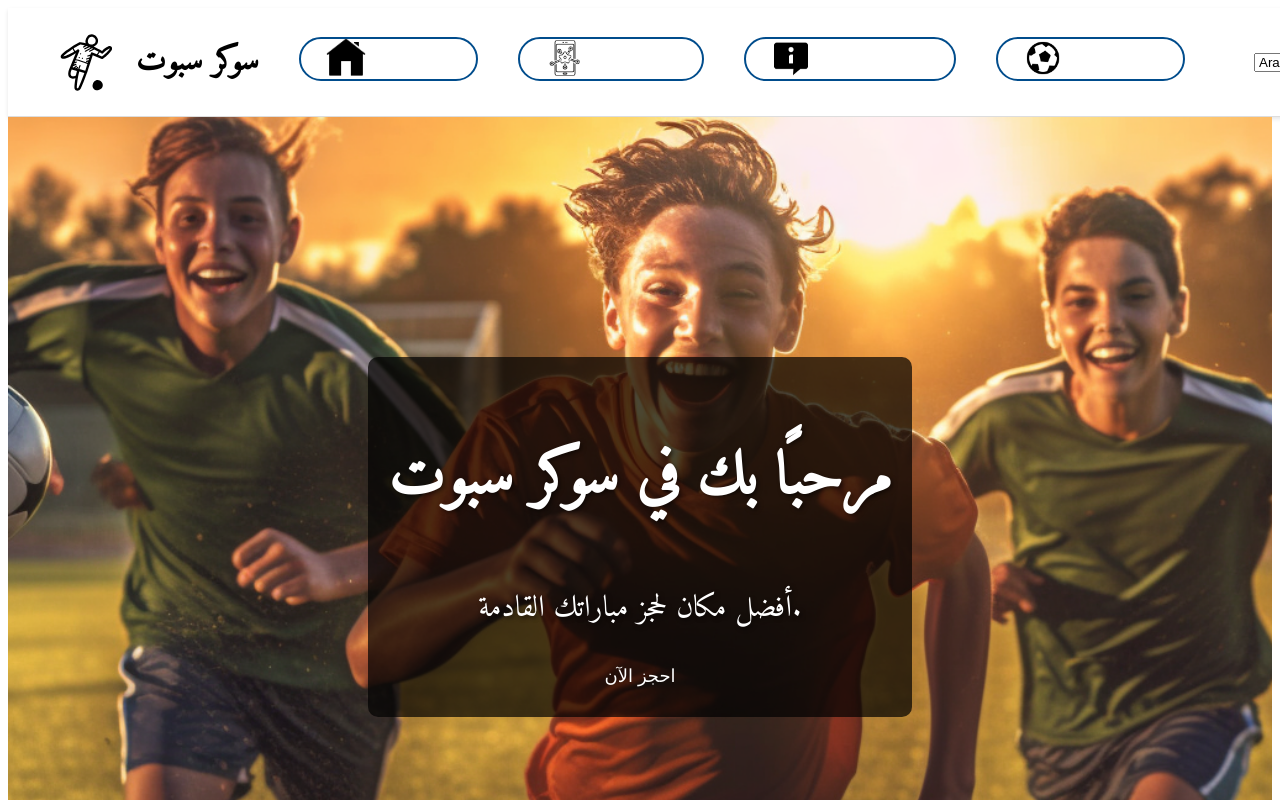
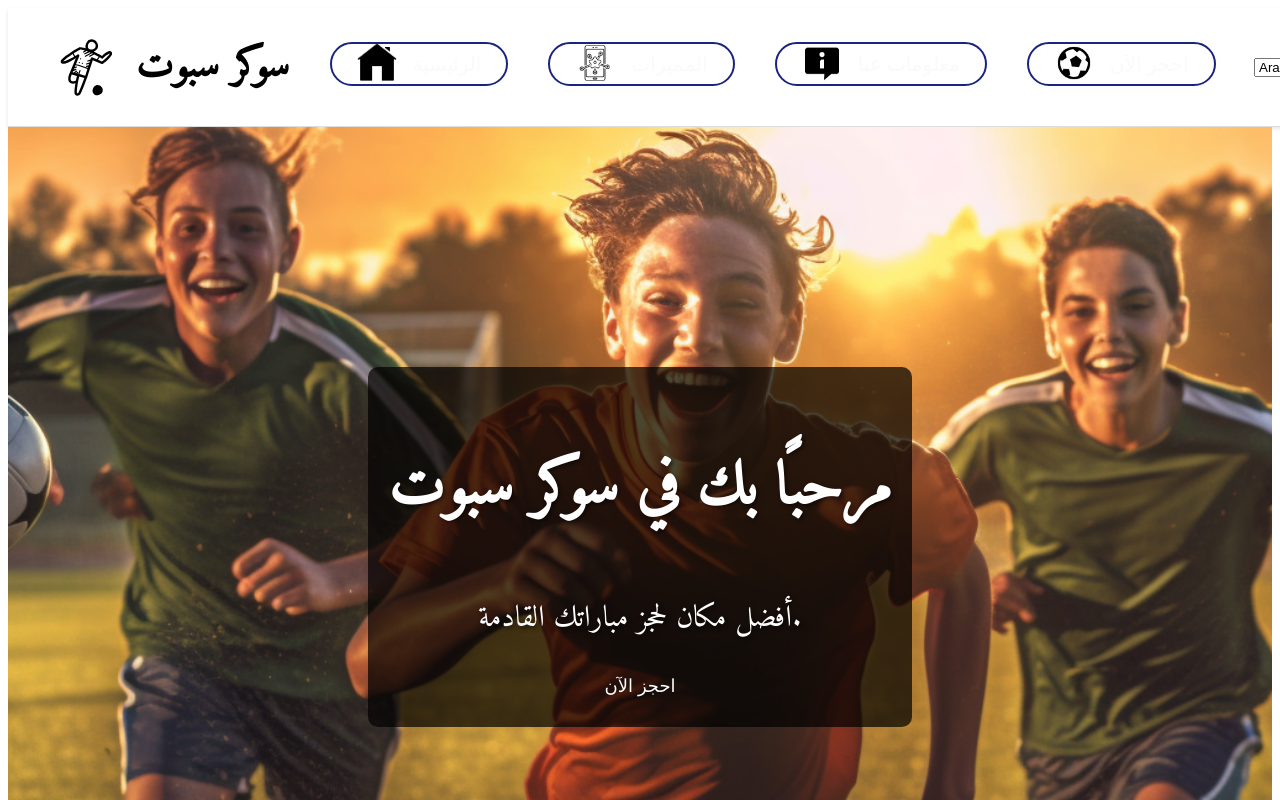
Before and after one commit to M0st4f4h4ss4n/soccerspot-mvp, a React (Create React App) app in the folder client/: page / in a window 1280 px wide. Shown: the top 800 px of the page. Built offline with nearby package versions, Linux system fonts and the light colour scheme.

Commit message:
Enhanced CSS styles for Features and Header

```diff
--- a/client/src/styling/features.module.css
+++ b/client/src/styling/features.module.css
@@ -17,7 +17,7 @@
   width: 100%;
   height: 100%;
   background: rgba(0, 0, 0, 0.5);
-  backdrop-filter: blur(10px); /* add blur effect */
+  backdrop-filter: blur(20px); /* add blur effect */
   z-index: 1;
 }
 
@@ -39,7 +39,7 @@
 
 .title {
   margin-bottom: 20px;
-  font-size: 60px;
+  font-size: 70px;
   font-weight: bold;
   animation: fadeIn 2s;
   text-shadow: 2px 2px 4px rgba(0, 0, 0, 0.5);
@@ -47,7 +47,7 @@
 
 .feature {
   margin-bottom: 20px;
-  font-size: 30px;
+  font-size: 35px;
   animation: fadeIn 2s;
   text-shadow: 2px 2px 4px rgba(0, 0, 0, 0.5);
 }
--- a/client/src/styling/header.module.css
+++ b/client/src/styling/header.module.css
@@ -4,9 +4,9 @@
 :root {
   --icon-size: 40px;
   --transition-speed: 0.5s;
-  --color-primary: #004c8c; /* Dark Imperial Blue */
-  --color-secondary: #50c878; /* Emerald Green */
-  --color-text: #ffffff; /* White */
+  --color-primary: #1a237e; /* Dark Imperial Blue */
+  --color-secondary: #4caf50; /* Emerald Green */
+  --color-text: #fafafa; /* White */
 }
 
 .icon {
@@ -37,7 +37,7 @@
   width: 100%;
   left: 0;
   right: 0;
-  padding: 1rem 2rem;
+  padding: 2rem 3rem;
   background-color: #fff;
   border-bottom: 1px solid #ddd;
   box-shadow: 0px 2px 4px rgba(0, 0, 0, 0.1);
@@ -57,7 +57,7 @@
 .brand {
   display: flex;
   align-items: center;
-  font-size: 2rem;
+  font-size: 2.5rem;
   font-weight: bold;
   color: black;
   text-decoration: none;
@@ -66,7 +66,7 @@
 
 .link {
   margin-left: 0;
-  font-size: 1rem;
+  font-size: 1.25rem;
   color: var(--color-text);
   text-decoration: none;
   font-family: 'Open Sans', sans-serif;
@@ -137,7 +137,7 @@
   }
 
   .brand {
-    font-size: 2rem;
+    font-size: 2.5rem;
   }
 
   .link {
```
